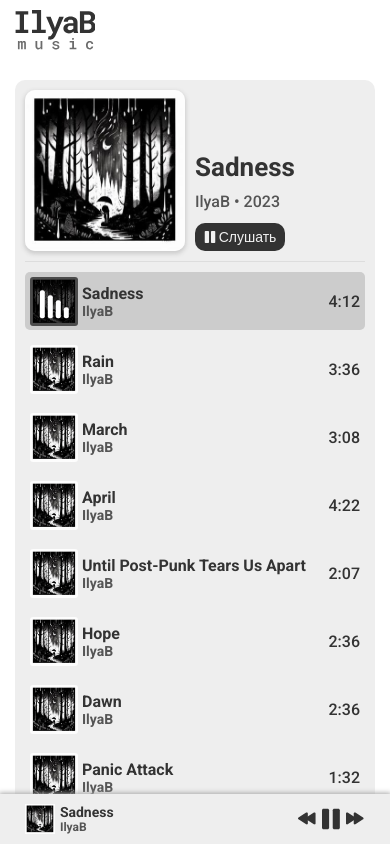
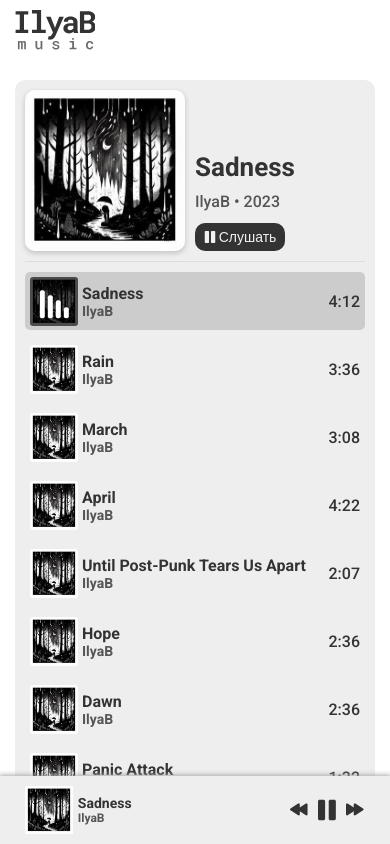
Before and after one commit to ilyabuzuev/ilyab-music-old, a plain HTML site: page index.html in a window 390 px wide. Both pictures are taken after a click on the button "Слушать". Shown: the top 844 px of the page. Drawn offline with Linux system fonts and the light colour scheme.

Commit message:
added new songs

```diff
--- a/src/css/style.css
+++ b/src/css/style.css
@@ -599,7 +599,7 @@ img {
   }
 
   .playback__cover {
-    width: 45px;
+    width: 80px;
   }
 }
 
@@ -612,8 +612,16 @@ img {
     gap: 4px;
   }
 
+  .playback__cover {
+    width: 60px;
+  }
+
   .player__buttons {
-    gap: 4px;
+    gap: 8px;
+  }
+
+  .player__playback {
+    width: 100%;
   }
 
   .playback__title {
@@ -698,6 +706,10 @@ img {
     width: 100%;
   }
 
+  .playback__cover {
+    width: 45px;
+  }
+
   .playback__name {
     width: 150px;
   }
```
